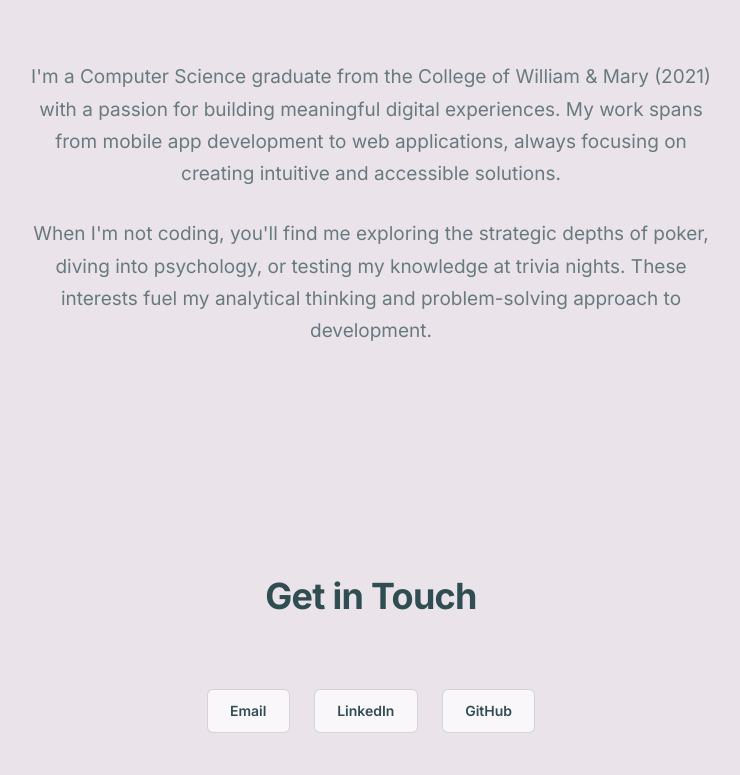
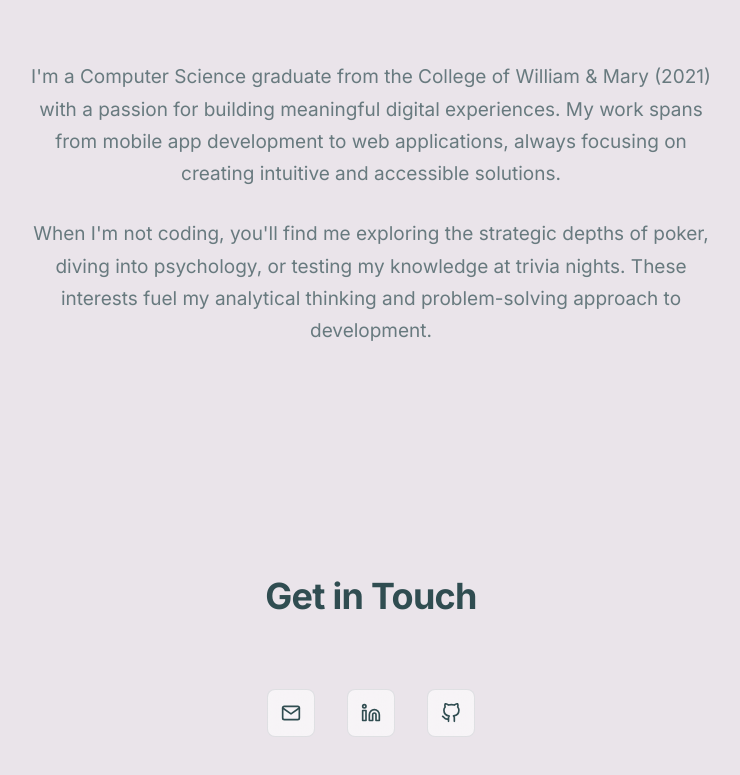
Before and after one commit to yyvynne/yyvynne.github.io, a plain HTML site: page index.html in a window 1280 px wide. Shown: the part 1712-2487 px from the top of the page, without its empty margins (269-1009 px from the left). Drawn offline with Linux system fonts and the light colour scheme.

Commit message:
Add SVG icons

```diff
--- a/index.html
+++ b/index.html
@@ -1,4 +1,3 @@
-
 <html lang="en">
 <head>
     <meta charset="UTF-8">
@@ -100,10 +99,25 @@
         <section id="contact" class="contact">
             <h2 class="section-title">Get in Touch</h2>
             <div class="contact-content">
-                <div class="contact-buttons">
-                    <a href="mailto:yvonne.sanchez@proton.me" class="contact-btn">Email</a>
-                    <a href="https://www.linkedin.com/in/yvonne-sanchez-va/" target="_blank" class="contact-btn">LinkedIn</a>
-                    <a href="https://github.com/yyvynne" target="_blank" class="contact-btn">GitHub</a>
+                <div class="contact-icons">
+                    <a href="mailto:yvonne.sanchez@proton.me" class="contact-icon" title="Email">
+                        <svg viewBox="0 0 24 24" fill="none" stroke="currentColor" stroke-width="2" stroke-linecap="round" stroke-linejoin="round">
+                            <path d="M4 4h16c1.1 0 2 .9 2 2v12c0 1.1-.9 2-2 2H4c-1.1 0-2-.9-2-2V6c0-1.1.9-2 2-2z"></path>
+                            <polyline points="22,6 12,13 2,6"></polyline>
+                        </svg>
+                    </a>
+                    <a href="https://www.linkedin.com/in/yvonne-sanchez-va/" target="_blank" class="contact-icon" title="LinkedIn">
+                        <svg viewBox="0 0 24 24" fill="none" stroke="currentColor" stroke-width="2" stroke-linecap="round" stroke-linejoin="round">
+                            <path d="M16 8a6 6 0 0 1 6 6v7h-4v-7a2 2 0 0 0-2-2 2 2 0 0 0-2 2v7h-4v-7a6 6 0 0 1 6-6z"></path>
+                            <rect x="2" y="9" width="4" height="12"></rect>
+                            <circle cx="4" cy="4" r="2"></circle>
+                        </svg>
+                    </a>
+                    <a href="https://www.linkedin.com/in/yvonne-sanchez-va/" target="_blank" class="contact-icon" title="GitHub">
+                        <svg viewBox="0 0 24 24" fill="none" stroke="currentColor" stroke-width="2" stroke-linecap="round" stroke-linejoin="round">
+                            <path d="M9 19c-5 1.5-5-2.5-7-3m14 6v-3.87a3.37 3.37 0 0 0-.94-2.61c3.14-.35 6.44-1.54 6.44-7A5.44 5.44 0 0 0 20 4.77 5.07 5.07 0 0 0 19.91 1S18.73.65 16 2.48a13.38 13.38 0 0 0-7 0C6.27.65 5.09 1 5.09 1A5.07 5.07 0 0 0 5 4.77a5.44 5.44 0 0 0-1.5 3.78c0 5.42 3.3 6.61 6.44 7A3.37 3.37 0 0 0 9 18.13V22"></path>
+                        </svg>
+                    </a>
                 </div>
             </div>
         </section>
--- a/styles.css
+++ b/styles.css
@@ -439,31 +439,3 @@ section {
         gap: 1.5rem;
     }
 }
-
-.contact-buttons {
-    display: flex;
-    justify-content: center;
-    gap: 1.5rem;
-    margin-top: 1.5rem;
-    flex-wrap: wrap;
-}
-
-.contact-btn {
-    padding: 0.6rem 1.4rem;
-    border-radius: 6px;
-    border: 1px solid rgba(48, 77, 81, 0.2);
-    background: rgba(255, 255, 255, 0.7);
-    backdrop-filter: blur(10px);
-    font-size: 0.875rem;
-    font-weight: 600;
-    color: #304d51;
-    text-decoration: none;
-    transition: all 0.3s ease;
-}
-
-.contact-btn:hover {
-    background: rgba(165, 183, 219, 0.15);
-    border-color: rgba(165, 183, 219, 0.3);
-    transform: translateY(-2px);
-    box-shadow: 0 4px 12px rgba(48, 77, 81, 0.1);
-}
```
